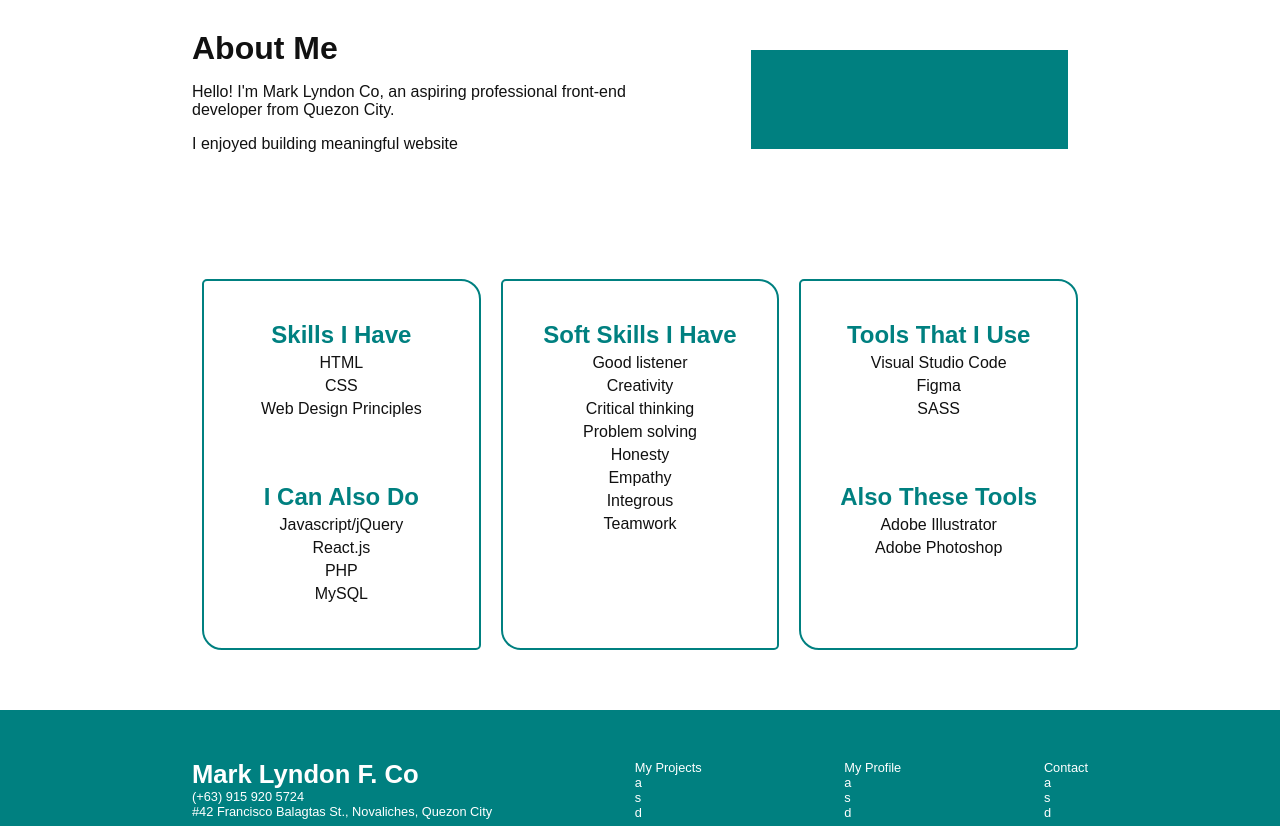
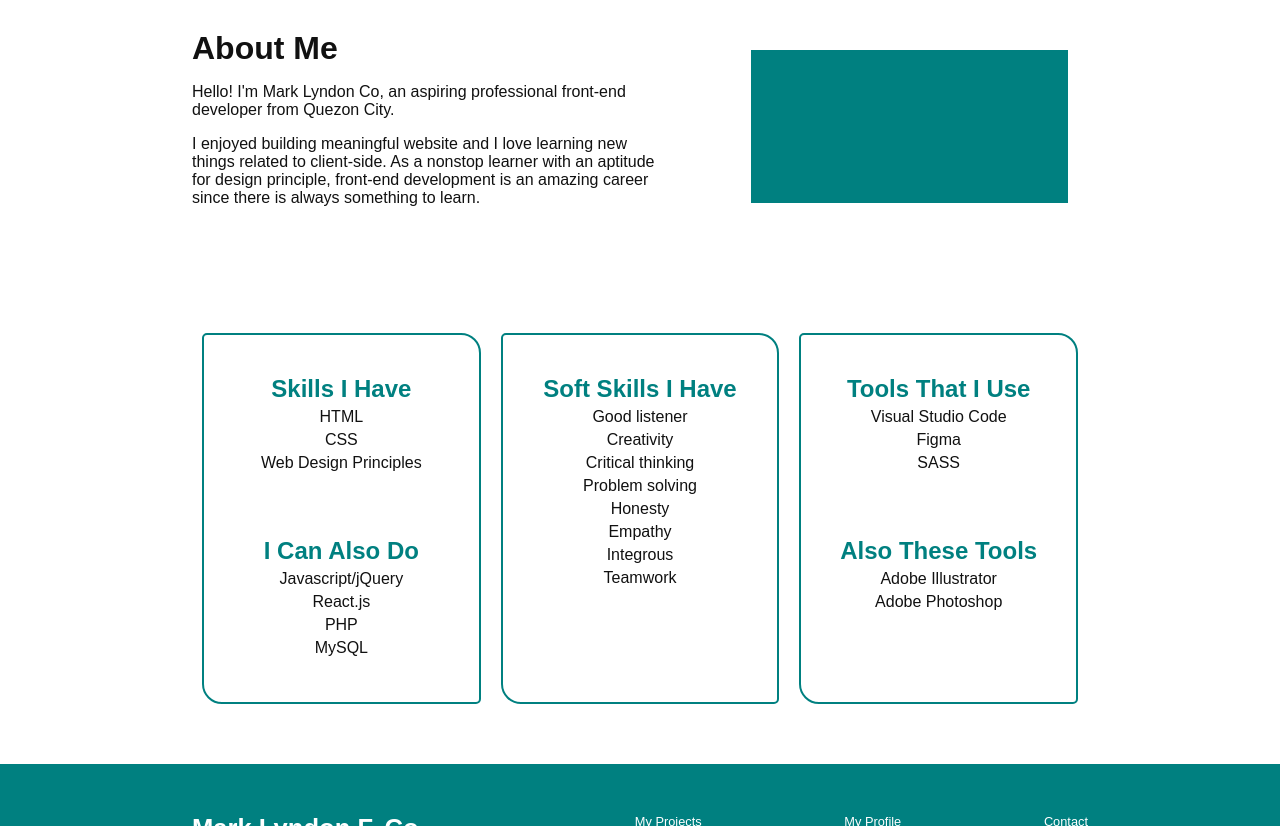
Before and after one commit to lyndonco16/first-portfolio, a plain HTML site: page index.html in a window 1280 px wide. Shown: the part 820-1646 px from the top of the page. Drawn offline with Linux system fonts and the light colour scheme; a web font is replaced by a local one.

Commit message:
additional content on About Me section

```diff
--- a/index.html
+++ b/index.html
@@ -84,12 +84,12 @@
             developer from Quezon City.
           </p>
           <p>
-            I enjoyed building meaningful website
+            I enjoyed building meaningful website and I love learning new things
+            related to client-side. As a nonstop learner with an aptitude for
+            design principle, front-end development is an amazing career since
+            there is always something to learn.
+          </p>
 
-
-
-
-          </p>
           <!-- <p>
             Now I'm currently looking for the position of
             Junior Front-end Web Developer to implement user interaction
```
